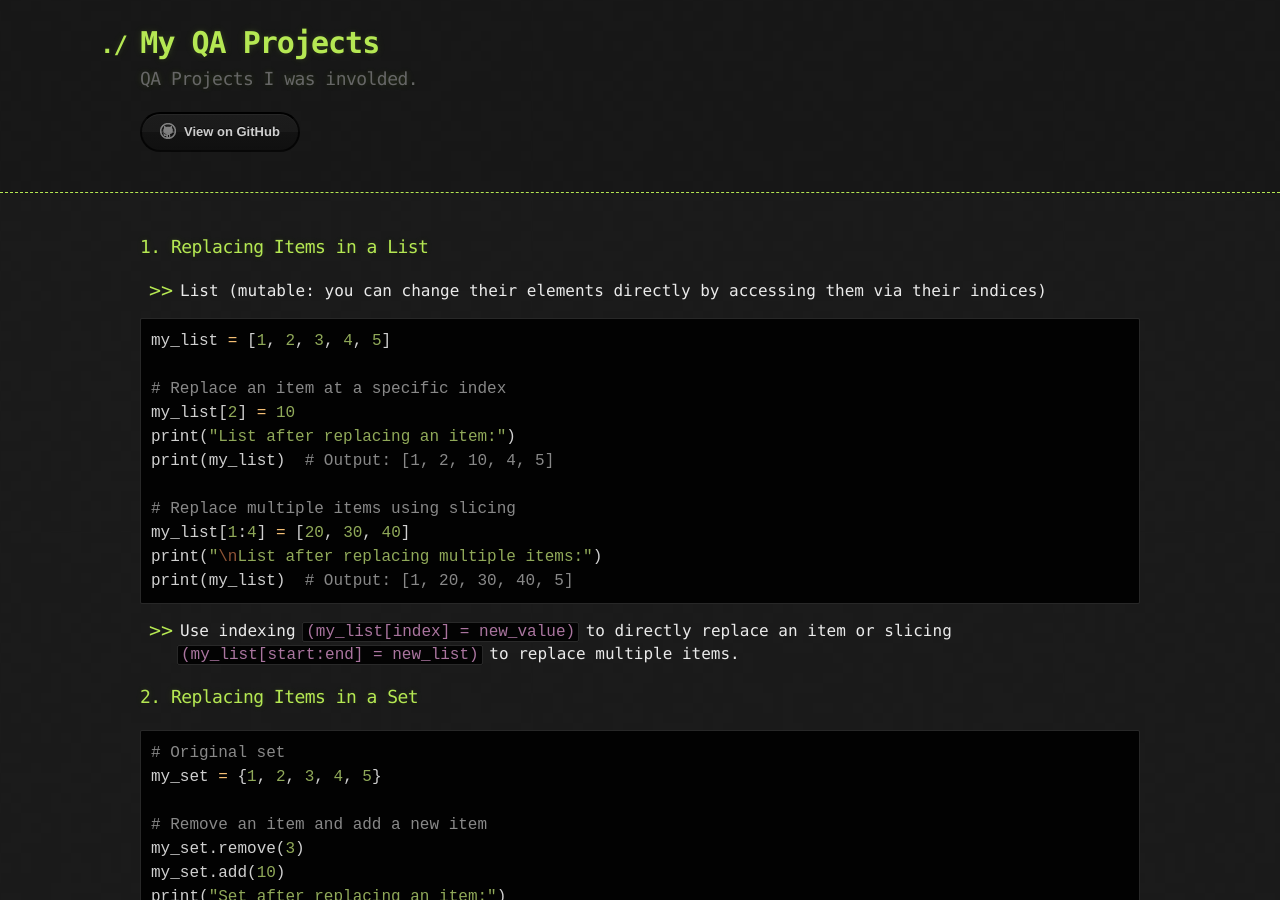
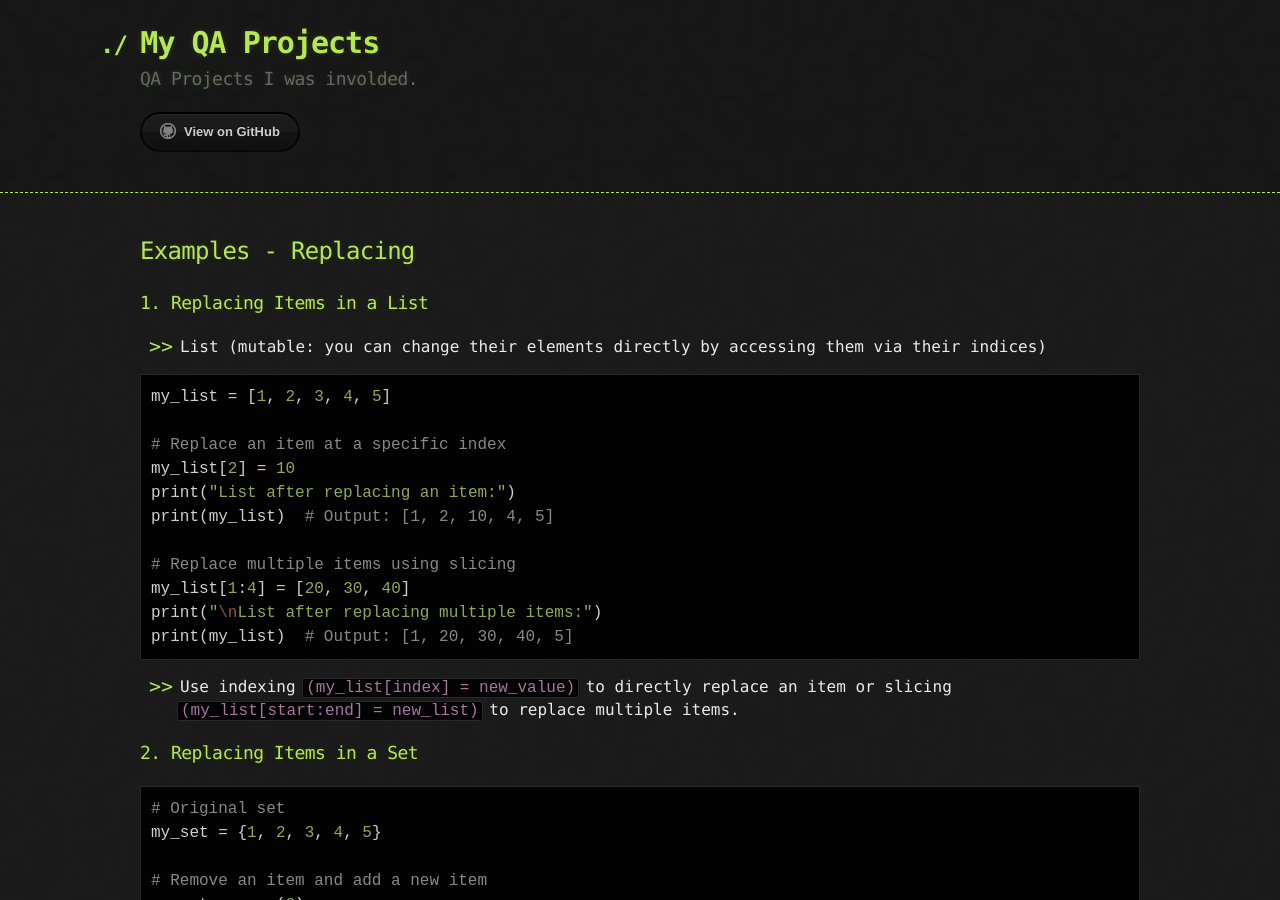
Before and after one commit to sciustechnologia/sciustechnologia.github.io, a Jekyll site: the page built from python/04_xamp/03_replace 2.md, in a window 1280 px wide and 900 px high. Built offline with Jekyll 4.4.1, drawn with Linux system fonts in a browser that asks for light colours.

Commit message:
Update 03_replace 2.md

```diff
--- a/python/04_xamp/03_replace 2.md
+++ b/python/04_xamp/03_replace 2.md
@@ -2,6 +2,8 @@
 title: Python - Examples of Application - Replacing
 layout: default
 ---
+
+## Examples - Replacing
 
 ### 1. Replacing Items in a List
 
```
